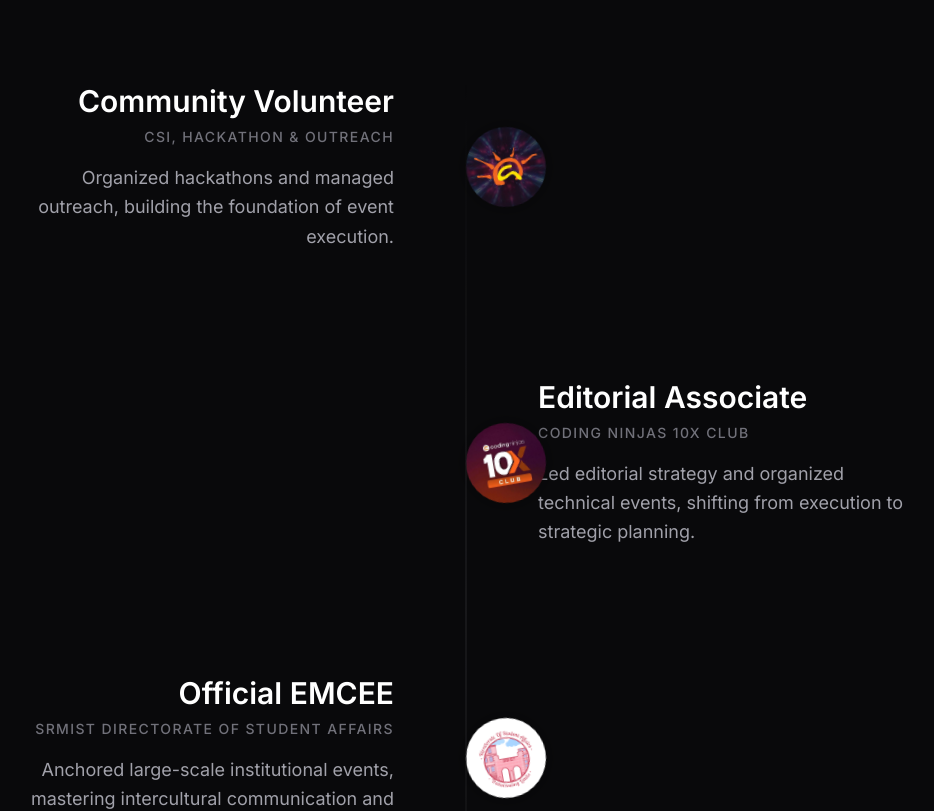
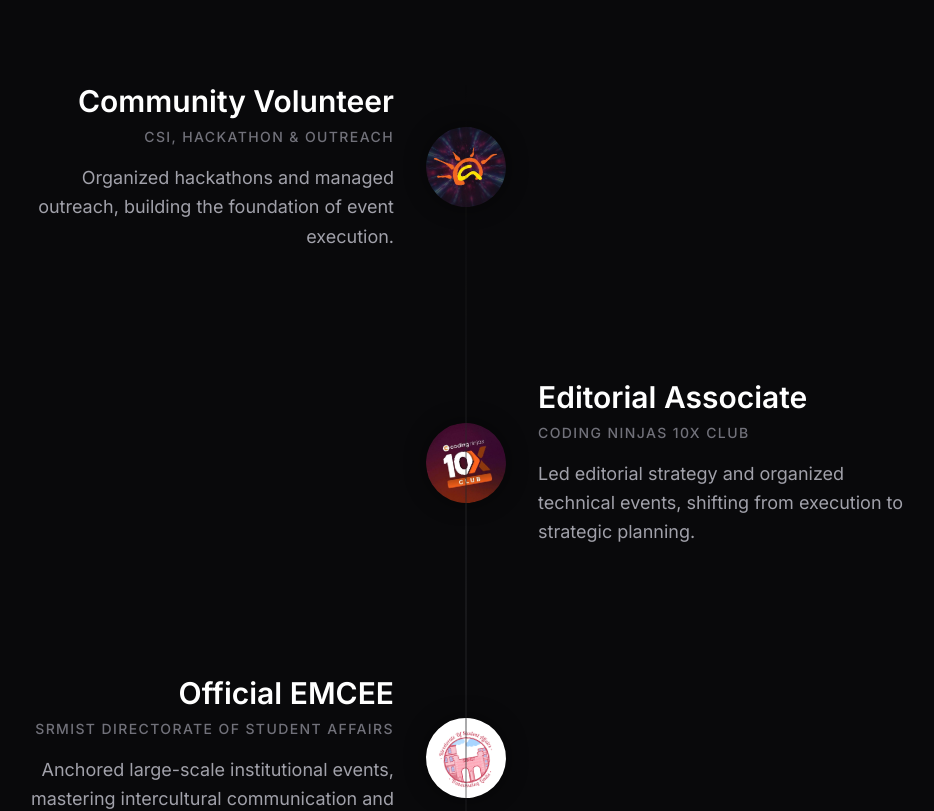
Before and after one commit to lak-is-law/scrollytelling-portfolio, a Next.js app: page / in a window 1280 px wide. Shown: the part 7160-7971 px from the top of the page, without its empty margins (174-1108 px from the left). Built offline with nearby package versions, Linux system fonts and the light colour scheme.

Commit message:
fix: isolate tailwind transform from framer motion style override

```diff
--- a/src/components/Leadership.tsx
+++ b/src/components/Leadership.tsx
@@ -85,9 +85,10 @@ export default function Leadership() {
                   </div>
 
                   {/* Logo Node - Absolutely Centered */}
+                  <div className="absolute left-[28px] md:left-1/2 w-14 h-14 md:w-20 md:h-20 -translate-x-1/2 z-10 flex items-center justify-center cursor-default">
                     <motion.div
                       style={{ rotate }}
-                    className="absolute left-1/2 w-14 h-14 md:w-20 md:h-20 rounded-full bg-transparent shadow-[0_0_20px_rgba(0,0,0,0.5)] -translate-x-1/2 z-10 overflow-hidden flex items-center justify-center cursor-default"
+                      className="relative w-full h-full rounded-full bg-transparent shadow-[0_0_20px_rgba(0,0,0,0.5)] overflow-hidden"
                     >
                       <div className="relative w-full h-full" style={{ transform: `scale(${item.scale})`, transformOrigin: 'center' }}>
                         <Image
@@ -99,6 +100,7 @@ export default function Leadership() {
                         />
                       </div>
                     </motion.div>
+                  </div>
 
                   {/* Right Text Block */}
                   <div className={`w-[calc(50%-40px)] pl-8 ml-auto text-left ${!isEven ? 'opacity-100' : 'opacity-0 hidden md:block'}`}>
```
Lines whose indentation alone changed are shown as unchanged.
